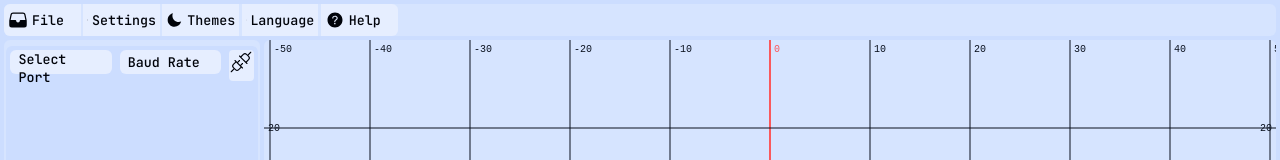
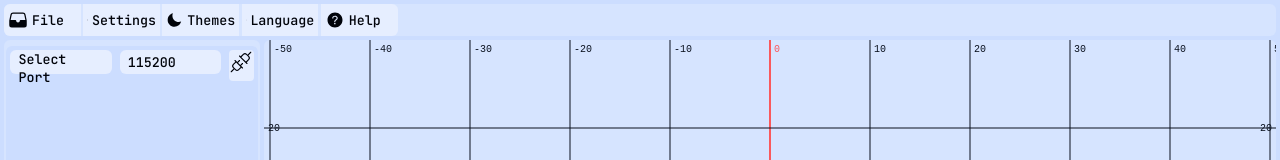
Before and after one commit to CommandJoo/J-CNC, a React (Vite) app in the folder frontend/: page / in a window 1280 px wide. Shown: the top 160 px of the page. Built offline with nearby package versions, Linux system fonts and the light colour scheme.

Commit message:
Saves Baudrate and last used port to local storage

```diff
--- a/frontend/src/providers/GRBLContext.tsx
+++ b/frontend/src/providers/GRBLContext.tsx
@@ -117,12 +117,53 @@ function parseGCode(text: string): GCodeLine[] {
 }
 
 export function GRBLProvider({children}: { children: React.ReactNode }) {
+    const accessBaudrate = () => {
+        try {
+            const item = localStorage.getItem("baudrate");
+            return item ? (JSON.parse(item) as number) : 115200;
+        } catch (error) {
+            console.error("Error reading localStorage key:", "baudrate", error);
+            return 115200;
+        }
+    }
+    const accessPort = () => {
+        try {
+            const item = localStorage.getItem("port");
+            return item ? (JSON.parse(item) as string) : null;
+        } catch (error) {
+            console.error("Error reading localStorage key:", "port", error);
+            return null;
+        }
+    }
+
     const cnc = getCNC();
 
     const [ports, setPorts] = useState<PortInfo[]>([]);
-    const [selectedPort, setSelectedPort] = useState<string | null>(null);
-    const [baudrate, setBaudrate] = useState(115200);
+    const [selectedPort, setStoredSelectedPort] = useState<string | null>(accessPort());
+    const [baudrate, setStoredBaudrate] = useState(accessBaudrate());
     const [connected, setConnected] = useState(false);
+
+    const setSelectedPort = (value: string|null) => {
+        try {
+            const valueToStore = value;
+            setStoredSelectedPort(valueToStore);
+            localStorage.setItem("port", JSON.stringify(valueToStore));
+
+        } catch (error) {
+            console.error("Error setting localStorage key:", "port", error);
+        }
+    };
+
+    const setBaudrate = (value: number) => {
+        try {
+            const valueToStore = value;
+            setStoredBaudrate(valueToStore);
+            localStorage.setItem("baudrate", JSON.stringify(valueToStore));
+
+        } catch (error) {
+            console.error("Error setting localStorage key:", "baudrate", error);
+        }
+    };
 
     const [status, setStatus] = useState<MachineStatus>("disconnected");
     const [position, setPosition] = useState<Position>({});
--- a/frontend/src/sidebar/Sidebar.tsx
+++ b/frontend/src/sidebar/Sidebar.tsx
@@ -148,7 +148,7 @@ export default function Sidebar() {
     const {buttons} = useUI();
     const {handleContextMenu, close} = useContextMenu();
 
-    const {ports, refreshPorts, disconnect, connect, setBaudrate, setSelectedPort} = useGRBL();
+    const {ports, baudrate, selectedPort, refreshPorts, disconnect, connect, setBaudrate, setSelectedPort} = useGRBL();
     const [connected, setConnected] = useState(false);
 
     const baudrates = [110, 300, 600, 1200, 2400, 4800, 9600, 14400, 19200, 38400, 57600, 115200, 128000, 230400, 256000, 460800, 921600]
@@ -182,7 +182,7 @@ export default function Sidebar() {
                 <Dropdown<PortInfo>
                     ref={portRef}
                     icon={<></>}
-                    text={"Select Port"}
+                    text={selectedPort ?? "Select Port"}
                     id="port"
                 >
                     {ports.map(port => (
@@ -193,11 +193,12 @@ export default function Sidebar() {
                             onClick={() => {
                                 portRef.current?.setSelection(port);
                                 portRef.current?.setSelectionText(port.name)
+                                setSelectedPort(port.path);
                             }}
                         />
                     ))}
                 </Dropdown>
-                <Dropdown<number> ref={baudRef} icon={<></>} text={"Baud Rate"} id={"baud"}>
+                <Dropdown<number> ref={baudRef} icon={<></>} text={baudrate.toString()} id={"baud"}>
                     {baudrates.map((b, i) => {
                         return <DropdownButton
                             key={i}
@@ -206,6 +207,7 @@ export default function Sidebar() {
                             onClick={() => {
                                 baudRef.current?.setSelection(b);
                                 baudRef.current?.setSelectionText(b.toString());
+                                setBaudrate(b);
                             }}/>
                     })}
                 </Dropdown>
```
Also changed, not shown: 1 other file (tests, documents, lock files or other folders).
